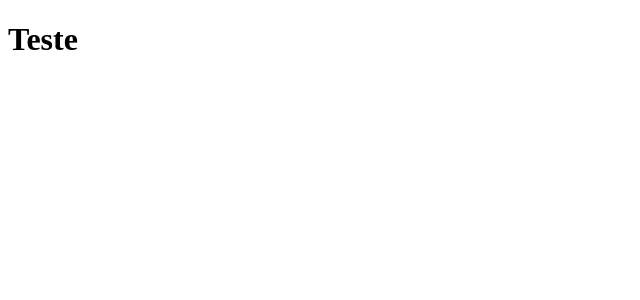
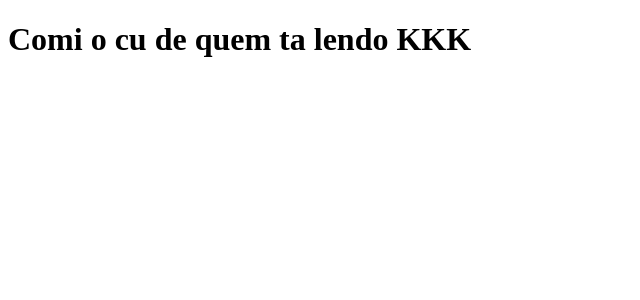
Before and after one commit to carlosoening/clone-tabnews, a Next.js app: page / in a window 1280 px wide. Shown: the top 300 px of the page, without its empty margins (0-640 px from the left). Built offline with nearby package versions, Linux system fonts and the light colour scheme.

Commit message:
brincadeira

```diff
--- a/pages/index.js
+++ b/pages/index.js
@@ -1,5 +1,5 @@
 function Home() {
-    return <h1>Teste</h1>
+    return <h1>Comi o cu de quem ta lendo KKK</h1>
 }
 
 export default Home;
```
